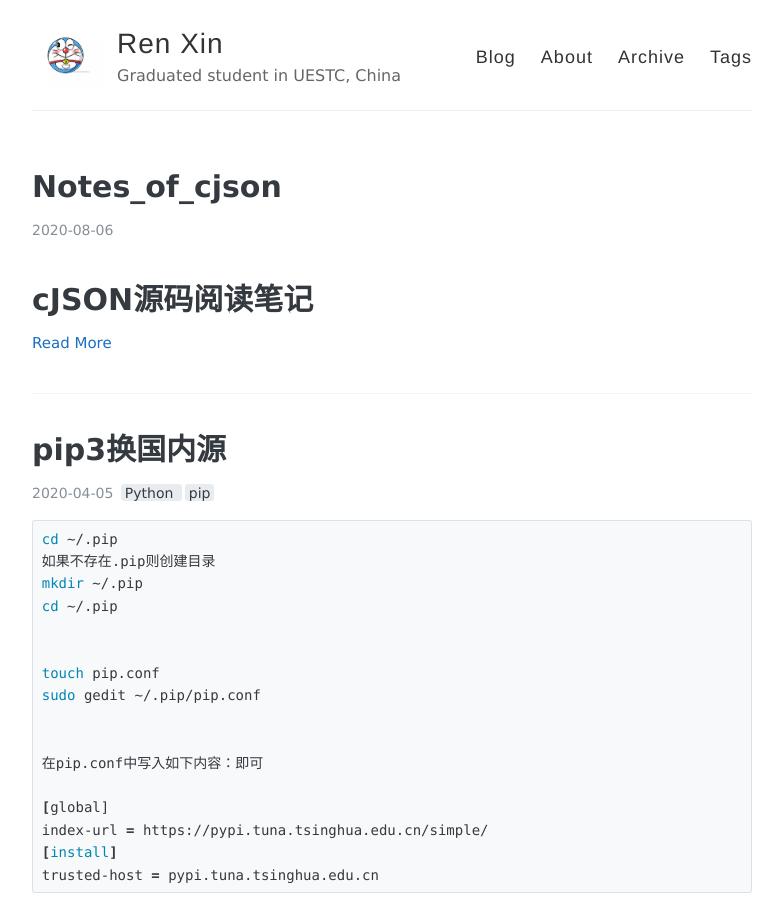
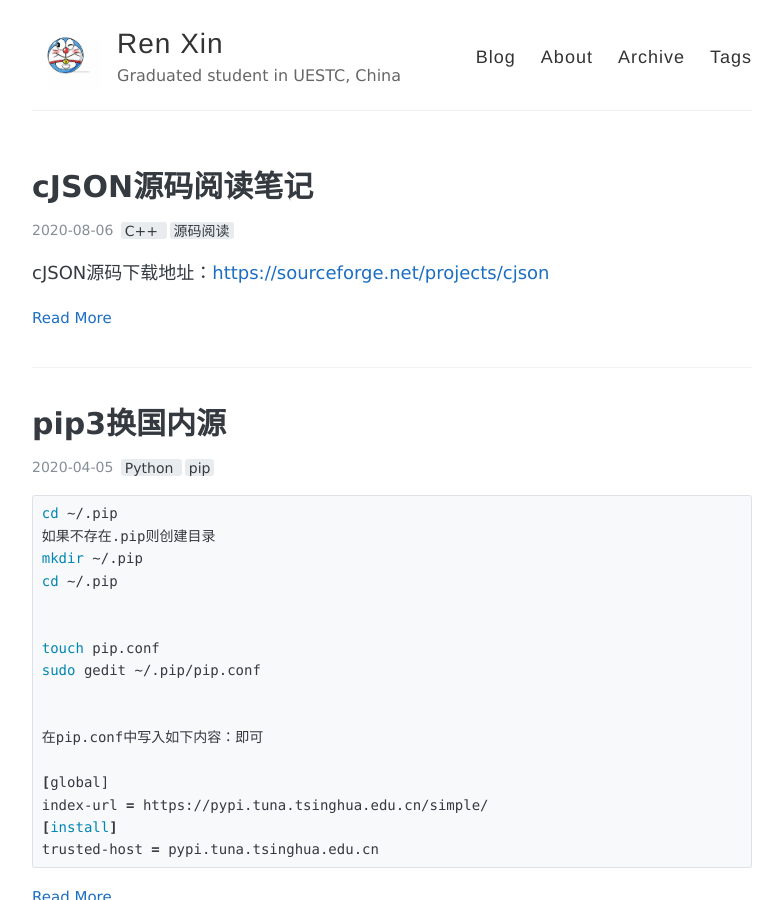
Before and after one commit to aacirq/aacirq.github.io, a Jekyll site: the page built from index.html, in a window 1280 px wide and 900 px high. Shown: the whole window, without its empty margins (248-1031 px from the left). Built offline with Jekyll 4.4.1, drawn with Linux system fonts in a browser that asks for light colours; the list of posts is cut into pages by our own code.

Commit message:
add head value to Notes_of_cJSON.md

```diff
--- a/_posts/2020-08-06-Notes_of_cJSON.md
+++ b/_posts/2020-08-06-Notes_of_cJSON.md
@@ -1,4 +1,10 @@
-# cJSON源码阅读笔记
+---
+layout: post
+title: "cJSON源码阅读笔记"
+tags: [C++, 源码阅读]
+comments: true
+---
+
 
 cJSON源码下载地址：<https://sourceforge.net/projects/cjson>
 
```
